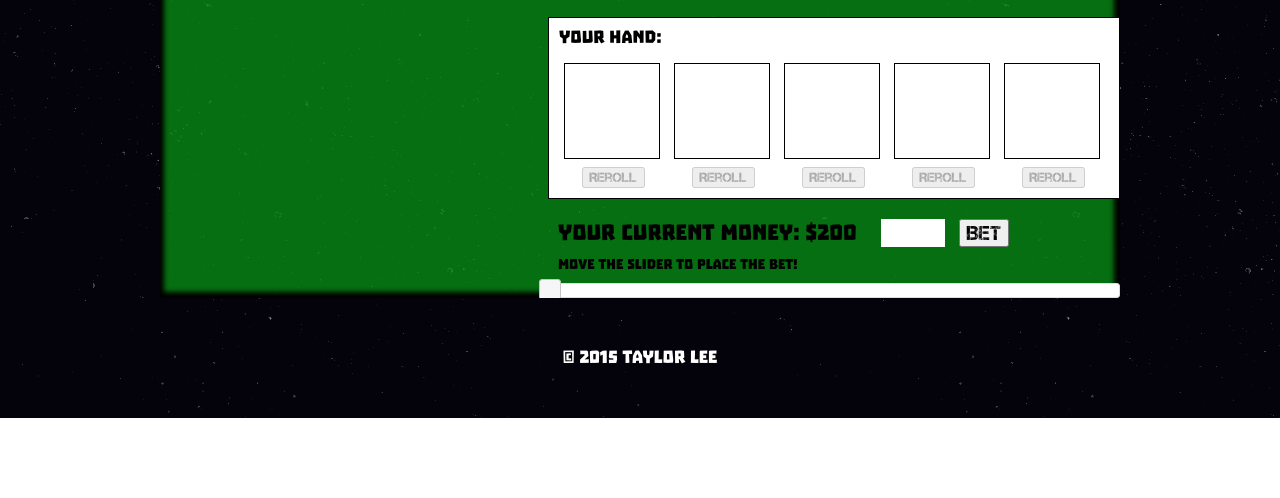
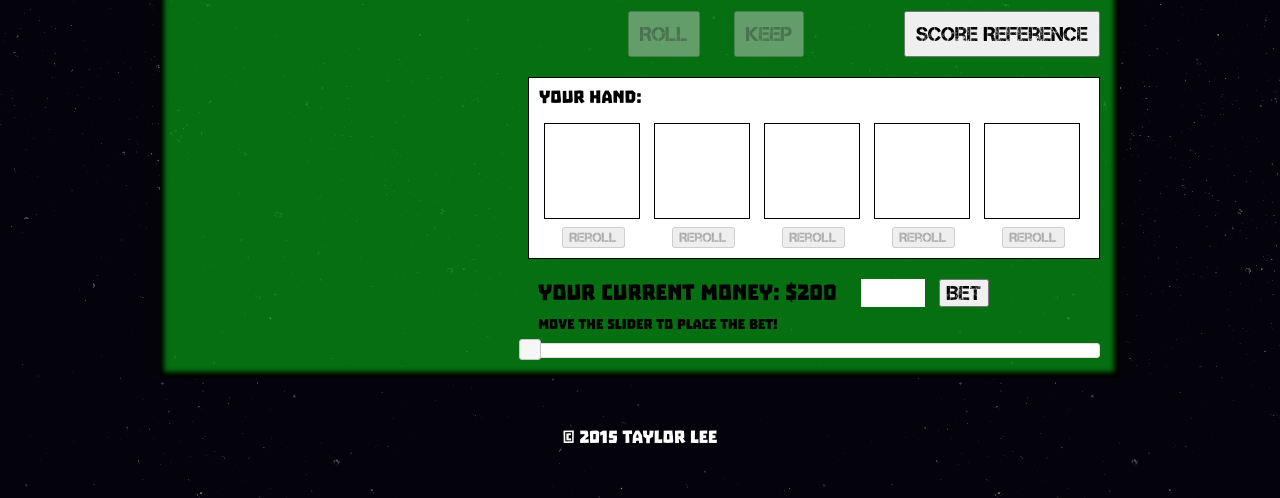
Before and after one commit to Kaiselkihel/Dice-Poker, a plain HTML site: page index.html in a window 1280 px wide. Shown: the part 486-984 px from the top of the page. Before the commit the page ends 904 px from the top, so only its background shows below. Drawn offline with Linux system fonts and the light colour scheme.

Commit message:
Update again

```diff
--- a/styles/styles.css
+++ b/styles/styles.css
@@ -75,12 +75,12 @@ header h2 {
 
 /* content */
 
-body > div {
+main > div {
 	overflow: auto;
 	position: relative;
 }
 
-body > div > div {
+main > div > div {
 	margin: 20px;
 }
 
```
